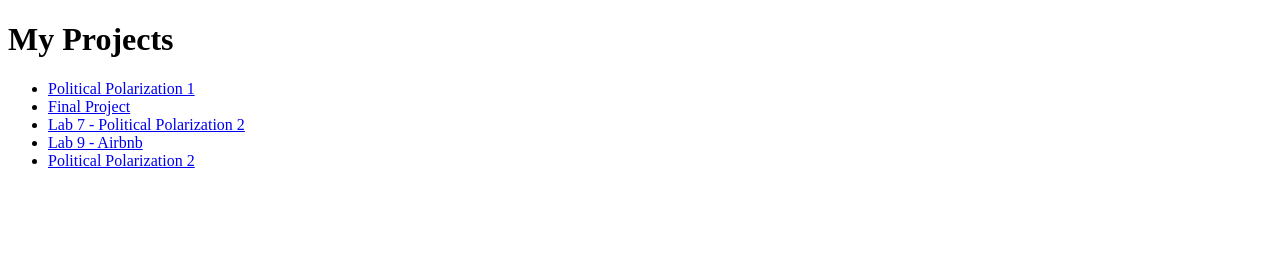
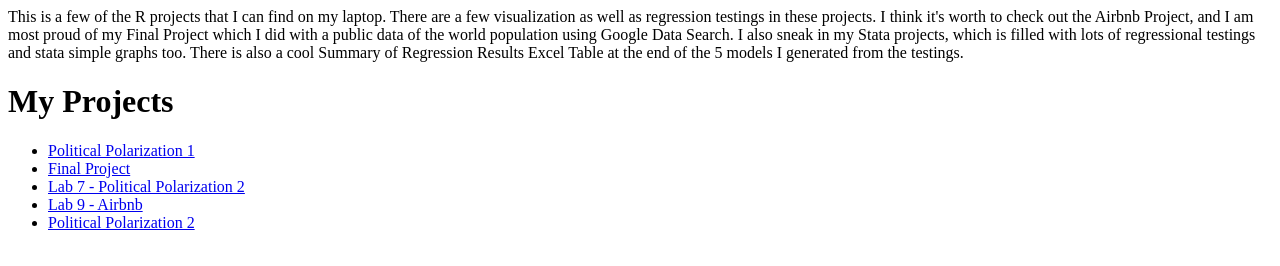
Before and after one commit to blinh0405/r-project-portfolio, a plain HTML site: page index.html in a window 1280 px wide. Drawn offline with Linux system fonts and the light colour scheme.

Commit message:
Add subtitle with project descriptions to index.html
Added a subtitle describing various R and Stata projects.

```diff
--- a/index.html
+++ b/index.html
@@ -1,6 +1,9 @@
 <!DOCTYPE html>
 <html>
 <head><title>My Projects</title></head>
+<subtitle>This is a few of the R projects that I can find on my laptop. There are a few visualization as well as regression testings in these projects. I think it's worth to check out the Airbnb Project, and I am most proud of my Final Project which I did with a public data of the world population using Google Data Search.
+I also sneak in my Stata projects, which is filled with lots of regressional testings and stata simple graphs too. There is also a cool Summary of Regression Results Excel Table at the end of the 5 models I generated from the testings.</title>
+
 <body>
   <h1>My Projects</h1>
   <ul>
```
